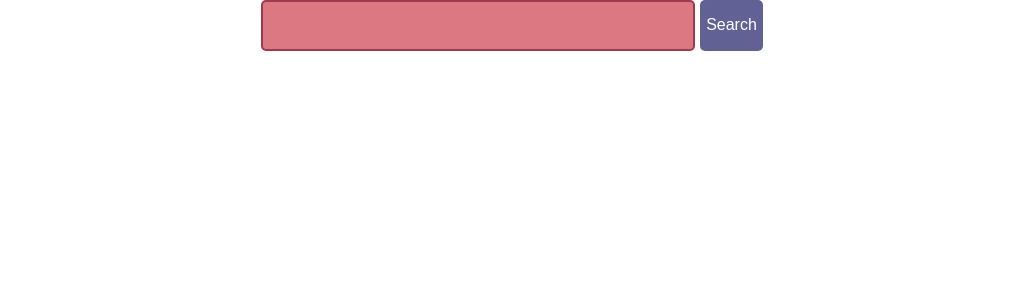
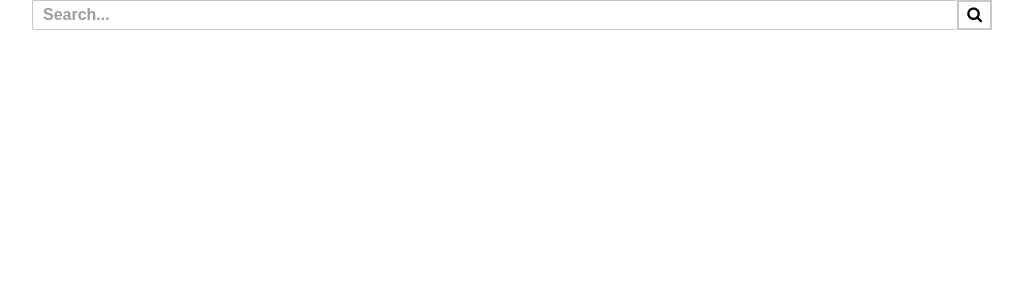
Before and after one commit to suforozinho/pokedex-react-typescript-mobx, a React (Create React App) app: page / in a window 1280 px wide. Shown: the top 300 px of the page, without its empty margins (128-1151 px from the left). Built offline with nearby package versions, Linux system fonts and the light colour scheme.

Commit message:
Add normalize.css, font-awesome and new styles to PokeSearch component

```diff
--- a/package.json
+++ b/package.json
@@ -4,6 +4,8 @@
   "private": true,
   "dependencies": {
     "axios": "^0.18.0",
+    "font-awesome": "^4.7.0",
+    "normalize.css": "^8.0.0",
     "react": "^16.4.1",
     "react-dom": "^16.4.1",
     "react-scripts-ts": "2.16.0"
--- a/src/App.css
+++ b/src/App.css
@@ -5,28 +5,38 @@
 
 .PokeSearch {
   display: flex;
-  justify-content: center;
 }
 
 .PokeSearch__input {
-  background: rgb(220, 120, 130);
-  border: 2px solid rgb(157, 58, 79);
-  border-radius: 5px;
-  color: rgb(253, 253, 253);
-  font-size: 2em;
-  margin-right: 5px;
-  /* margin-left: 5px; */
-  padding: 5px;
-  /* width: 30em; */
+  border: 1.5px solid #c7c7c8;
+  border-right: 0;
+  border-radius: 2px;
+  flex-grow: 1;
+  padding: 5px 10px 5px 10px;
+  outline: 0;
+}
+
+.PokeSearch__input::placeholder {
+  color: #9d9d9d;
+  font-weight: bold;
 }
 
 .PokeSearch__button {
-  background: rgb(97, 97, 150);
-  border: 0;
-  border-radius: 5px;
-  color: white;
+  background: white;
+  border: 2px solid #c7c7c8;
+  padding-left: 8px;
+  padding-right: 8px;
+  outline: 0;
 }
 
 .errorHeader {
   color: red;
 }
+
+.PokeInfo__header {
+  display: flex;
+}
+
+.PokeInfo__header__name {
+  font-size: 25px;
+}
--- a/src/components/PokeSearch.tsx
+++ b/src/components/PokeSearch.tsx
@@ -23,9 +23,10 @@ export default class PokeSearch extends React.Component {
           value={this.injected.store.pokemonToSearch}
           onChange={this.handleInput}
           className="PokeSearch__input"
+          placeholder="Search..."
         />
         <button onClick={this.searchPokemon} className="PokeSearch__button">
-          Search
+          <i className="fa fa-search" />
         </button>
       </div>
     );
--- a/src/index.tsx
+++ b/src/index.tsx
@@ -1,3 +1,4 @@
+import 'font-awesome/css/font-awesome.css';
 import 'normalize.css';
 import * as React from 'react';
 import * as ReactDOM from 'react-dom';
@@ -5,8 +6,5 @@ import App from './App';
 import './index.css';
 import registerServiceWorker from './registerServiceWorker';
 
-ReactDOM.render(
-  <App />,
-  document.getElementById('root') as HTMLElement
-);
+ReactDOM.render(<App />, document.getElementById('root') as HTMLElement);
 registerServiceWorker();
```
Also changed, not shown: 1 other file (tests, documents, lock files or other folders).
